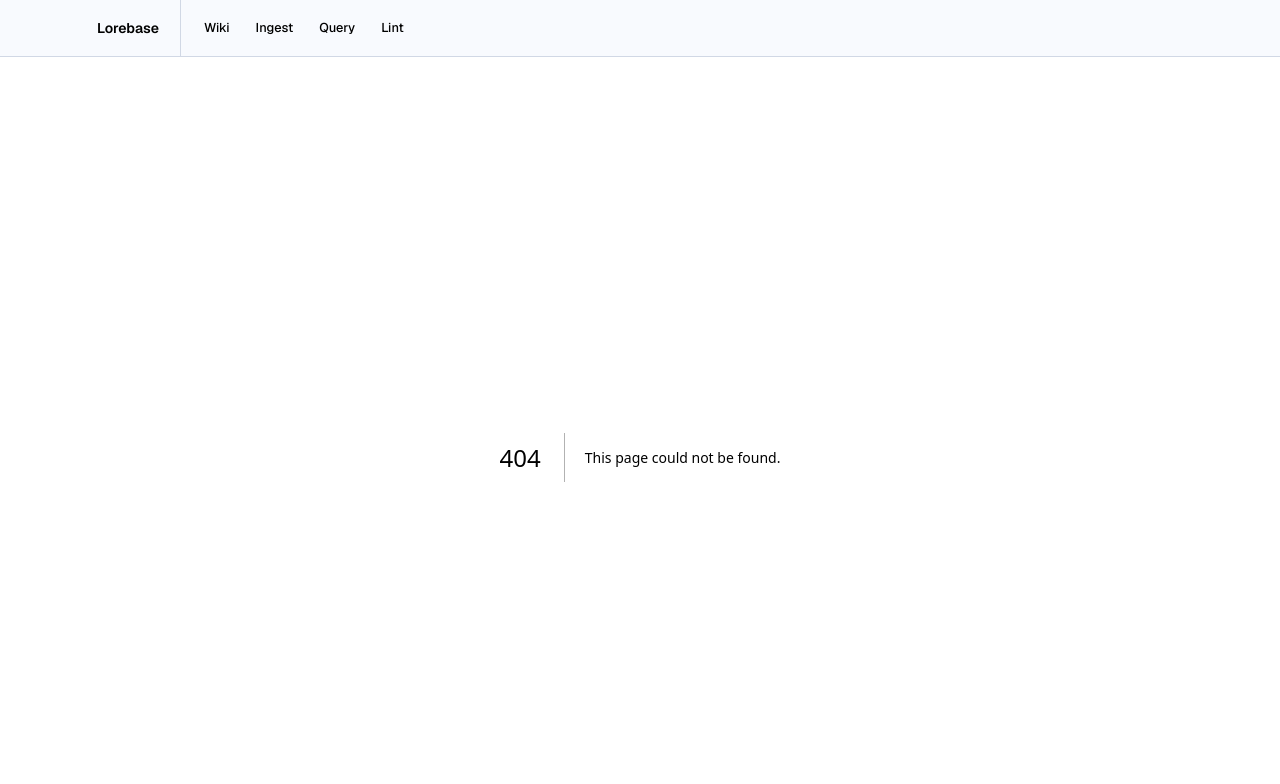
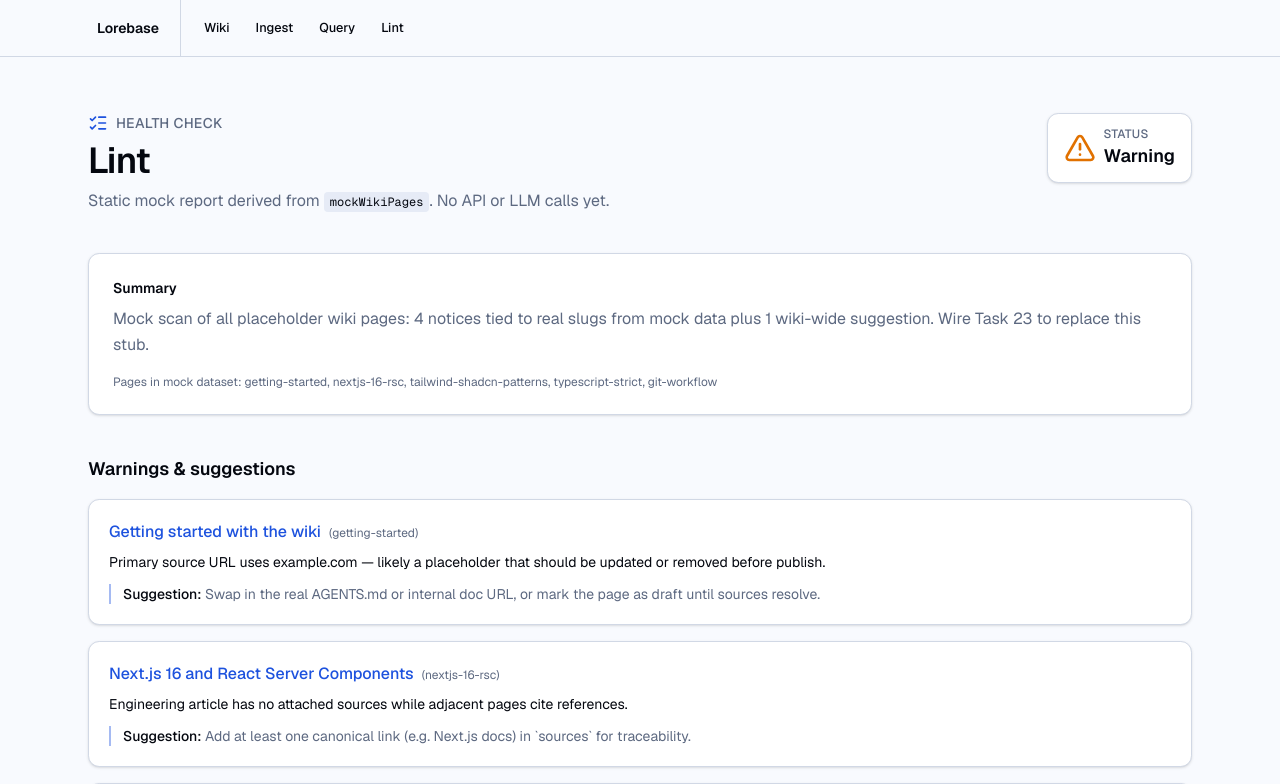
Before and after one commit to ThalesTenebra-plank/ai-accelerator-lorebase, a Next.js app: page /lint in a window 1280 px wide. Before the commit this address had no page. Shown: the top 784 px of the page. Built offline with nearby package versions, Linux system fonts and the light colour scheme.

Commit message:
feat: add lint page with mock data and warnings display

```diff
--- /dev/null
+++ b/src/app/lint/page.tsx
@@ -0,0 +1,165 @@
+import Link from "next/link";
+import { AlertTriangle, ListChecks } from "lucide-react";
+
+import { mockWikiPages } from "@/lib/mock-data";
+import type { WikiLintResult } from "@/types/wiki";
+
+const MOCK_LINT_RESULT = {
+  status: "warning",
+  summary:
+    "Mock scan of all placeholder wiki pages: 4 notices tied to real slugs from mock data plus 1 wiki-wide suggestion. Wire Task 23 to replace this stub.",
+  warnings: [
+    {
+      pageSlug: "getting-started",
+      message:
+        "Primary source URL uses example.com — likely a placeholder that should be updated or removed before publish.",
+      suggestion:
+        "Swap in the real AGENTS.md or internal doc URL, or mark the page as draft until sources resolve.",
+    },
+    {
+      pageSlug: "nextjs-16-rsc",
+      message:
+        "Engineering article has no attached sources while adjacent pages cite references.",
+      suggestion:
+        "Add at least one canonical link (e.g. Next.js docs) in `sources` for traceability.",
+    },
+    {
+      pageSlug: "tailwind-shadcn-patterns",
+      message:
+        "Body mentions CLI-managed `ui/` files but lint metadata does not record a verification date.",
+      suggestion:
+        "Set `updatedAt` when you bump shadcn versions so readers know the guidance is current.",
+    },
+    {
+      pageSlug: "typescript-strict",
+      message:
+        "Tags include both `typescript` and `quality`; consider normalizing tag vocabulary across Engineering pages.",
+      suggestion:
+        "Align with the tag set used on `nextjs-16-rsc` for cross-linking and search consistency.",
+    },
+    {
+      message:
+        `Scanned ${mockWikiPages.length} pages from mock data — slug coverage is complete, but production lint should enforce schema categories from src/lib/schema.ts.`,
+      suggestion:
+        "After ingest is live, re-run lint whenever categories or required fields change.",
+    },
+  ],
+} satisfies WikiLintResult;
+
+function pageTitle(slug: string): string {
+  return mockWikiPages.find((p) => p.slug === slug)?.title ?? slug;
+}
+
+export default function LintPage() {
+  const result = MOCK_LINT_RESULT;
+
+  return (
+    <div className="flex flex-1 flex-col bg-background">
+      <div className="mx-auto w-full max-w-6xl flex-1 px-4 py-10 sm:px-6 sm:py-14">
+        <header className="mb-10 flex flex-col gap-3 sm:flex-row sm:items-start sm:justify-between">
+          <div className="max-w-2xl">
+            <div className="flex items-center gap-2 text-muted-foreground">
+              <ListChecks className="size-5 shrink-0 text-primary" aria-hidden />
+              <span className="text-sm font-medium uppercase tracking-wide">
+                Health check
+              </span>
+            </div>
+            <h1 className="font-heading mt-2 text-3xl font-semibold tracking-tight text-foreground sm:text-4xl">
+              Lint
+            </h1>
+            <p className="mt-2 text-muted-foreground">
+              Static mock report derived from{" "}
+              <code className="rounded bg-muted px-1.5 py-0.5 font-mono text-xs text-foreground">
+                mockWikiPages
+              </code>
+              . No API or LLM calls yet.
+            </p>
+          </div>
+          <div
+            className="flex shrink-0 items-center gap-2 rounded-xl border border-border bg-card px-4 py-3 text-card-foreground shadow-sm"
+            role="status"
+            aria-label={`Overall status: ${result.status}`}
+          >
+            <AlertTriangle
+              className="size-8 text-amber-600 dark:text-amber-500"
+              aria-hidden
+            />
+            <div>
+              <p className="text-xs font-medium uppercase tracking-wide text-muted-foreground">
+                Status
+              </p>
+              <p className="text-lg font-semibold capitalize text-foreground">
+                {result.status}
+              </p>
+            </div>
+          </div>
+        </header>
+
+        <section
+          className="mb-10 rounded-xl border border-border bg-card p-5 text-card-foreground shadow-sm sm:p-6"
+          aria-labelledby="lint-summary-heading"
+        >
+          <h2
+            id="lint-summary-heading"
+            className="text-sm font-semibold text-foreground"
+          >
+            Summary
+          </h2>
+          <p className="mt-2 text-sm leading-relaxed text-muted-foreground sm:text-base">
+            {result.summary}
+          </p>
+          <p className="mt-4 text-xs text-muted-foreground">
+            Pages in mock dataset:{" "}
+            {mockWikiPages.map((p) => p.slug).join(", ")}
+          </p>
+        </section>
+
+        <section aria-labelledby="lint-warnings-heading">
+          <h2
+            id="lint-warnings-heading"
+            className="mb-4 text-lg font-semibold text-foreground"
+          >
+            Warnings &amp; suggestions
+          </h2>
+          <ul className="flex flex-col gap-4">
+            {result.warnings.map((w, i) => (
+              <li
+                key={i}
+                className="rounded-xl border border-border bg-card p-5 text-card-foreground shadow-sm"
+              >
+                <div className="flex flex-wrap items-baseline gap-2">
+                  {w.pageSlug ? (
+                    <>
+                      <Link
+                        href={`/wiki/${w.pageSlug}`}
+                        className="font-medium text-primary underline-offset-4 hover:underline"
+                      >
+                        {pageTitle(w.pageSlug)}
+                      </Link>
+                      <span className="text-xs text-muted-foreground">
+                        ({w.pageSlug})
+                      </span>
+                    </>
+                  ) : (
+                    <span className="font-medium text-foreground">
+                      Wiki-wide
+                    </span>
+                  )}
+                </div>
+                <p className="mt-2 text-sm text-foreground">{w.message}</p>
+                {w.suggestion ? (
+                  <p className="mt-3 border-l-2 border-primary/40 pl-3 text-sm text-muted-foreground">
+                    <span className="font-medium text-foreground">
+                      Suggestion:{" "}
+                    </span>
+                    {w.suggestion}
+                  </p>
+                ) : null}
+              </li>
+            ))}
+          </ul>
+        </section>
+      </div>
+    </div>
+  );
+}
```
